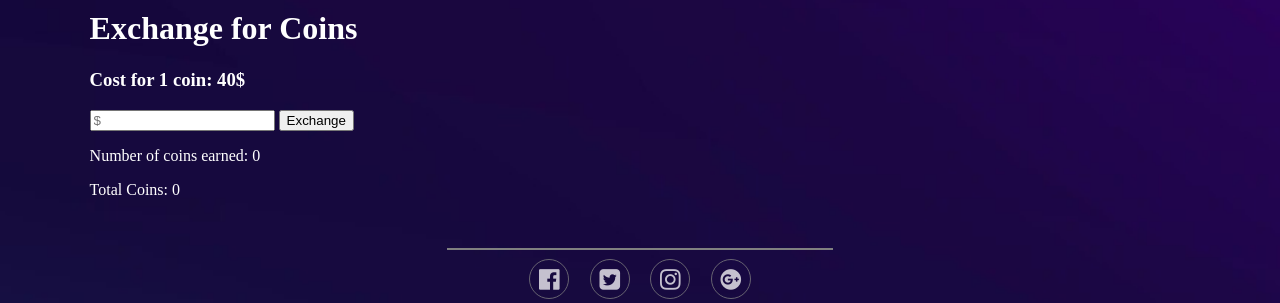
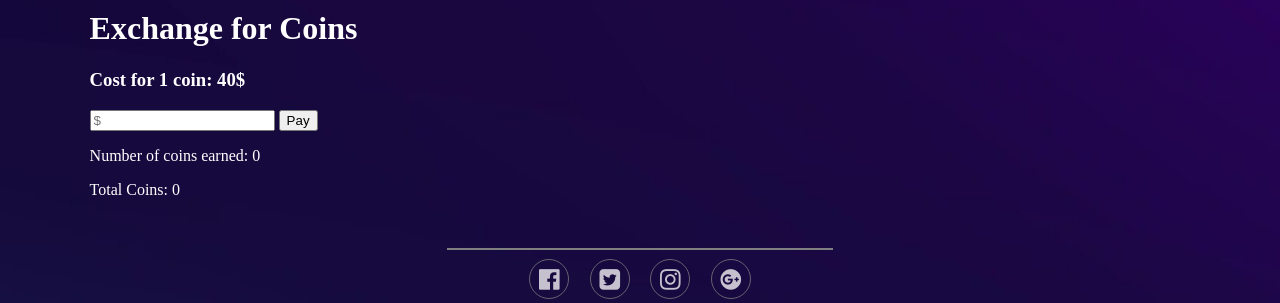
Before and after one commit to hzn5937/COS30049P, a PHP site: page /exchange.php in a window 1280 px wide. Shown: the part 205-508 px from the top of the page. Run offline with PHP 8.4, Linux system fonts and the light colour scheme.

Commit message:
Coin value calculated before payment

```diff
--- a/php files/exchange.php
+++ b/php files/exchange.php
@@ -19,8 +19,8 @@
         <h1>Exchange for Coins</h1>
         <h3 id="coinCost"></h3>
         <label for="exchange"></label>
-        <input type="text" id="exchange" name="exchange" value="" placeholder="$">
-        <button id="btn" onclick="checkValue();">Exchange</button><br>
+        <input type="text" id="exchange" name="exchange" value="" placeholder="$" onchange="coinEarnedCheck();">
+        <button id="btn" onclick="checkValue();">Pay</button><br>
         <p id="coinEarned">Number of coins earned: </p>
         <p id="coin">Total Coins: </p><br>
         <script src="../script/exchange.js"></script>
--- a/script/exchange.js
+++ b/script/exchange.js
@@ -4,6 +4,11 @@ var coinEarned = 0;
 window.onload = function() {
     document.getElementById('coinCost').innerHTML = 'Cost for 1 coin: ' + coinCost + '$';
     document.getElementById('coin').innerHTML = 'Total Coins: ' + coinCount;
+    document.getElementById('coinEarned').innerHTML = 'Number of coins earned: ' + coinEarned;
+}
+function coinEarnedCheck() {
+    x = document.getElementById('exchange').value;
+    coinEarned = Math.round((x/coinCost) * 10)/10;
     document.getElementById('coinEarned').innerHTML = 'Number of coins earned: ' + coinEarned;
 }
 function checkValue() {
@@ -23,7 +28,5 @@ function checkValue() {
 function printCoin(value) {
     var x = Math.round((value/coinCost) * 10)/10;
     coinCount += x;
-    coinEarned = x;
     document.getElementById('coin').innerHTML = 'Total Coins: ' + coinCount;
-    document.getElementById('coinEarned').innerHTML = 'Number of coins earned: ' + coinEarned;
 }
```
